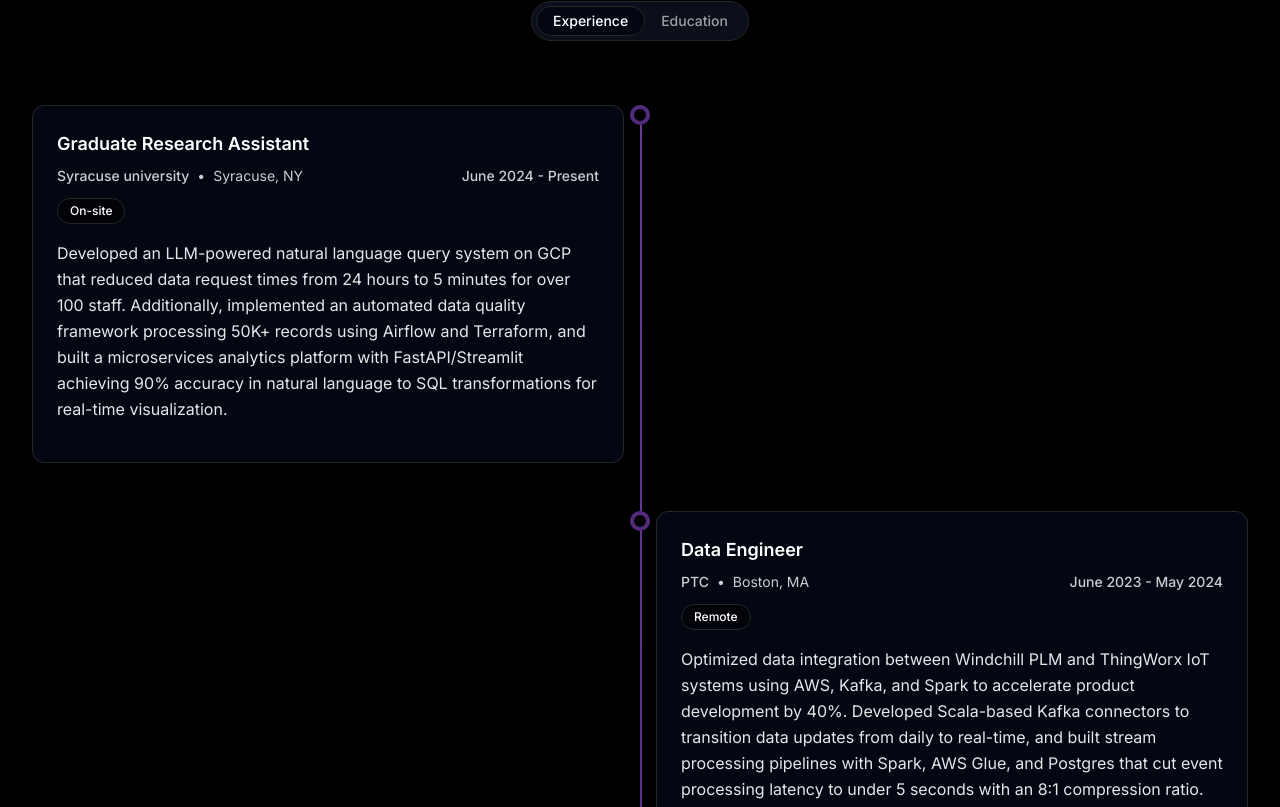
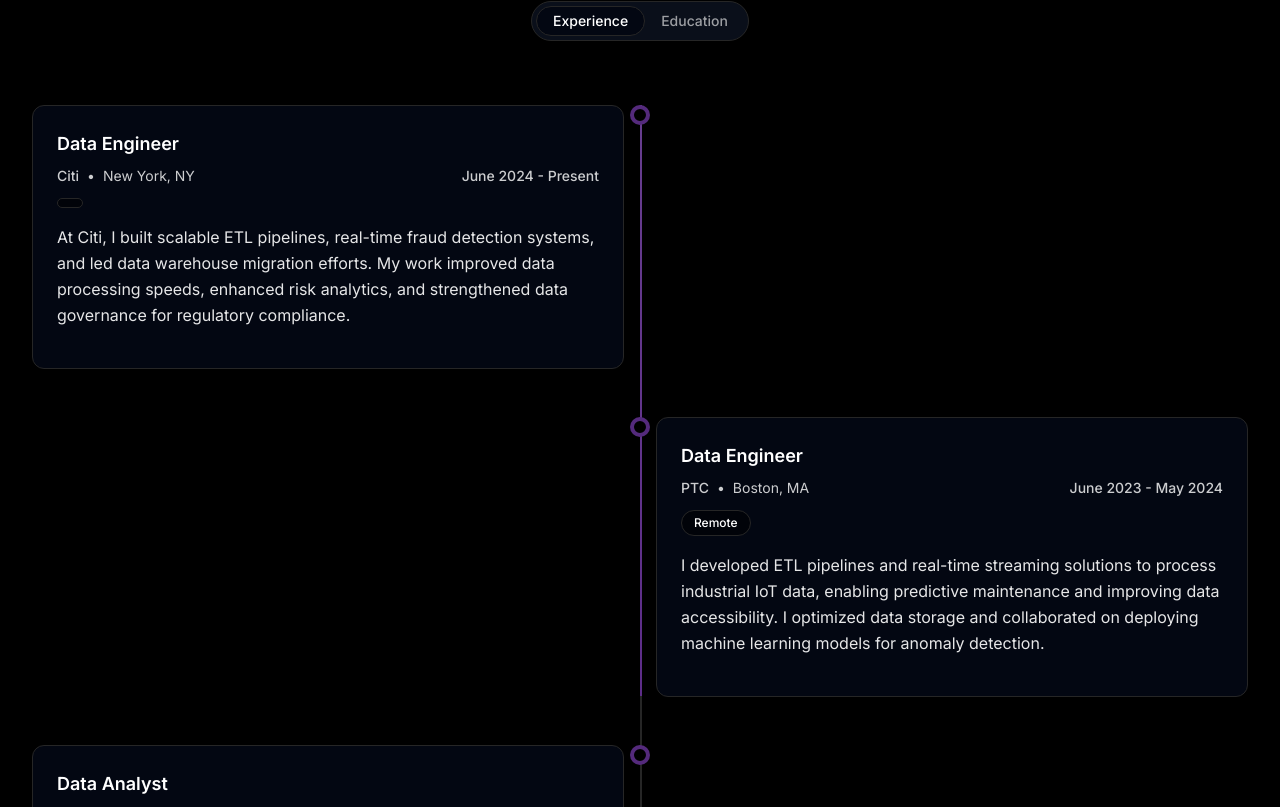
Before and after one commit to asJ26/Akhilesh-portfolio, a Next.js app: page / in a window 1280 px wide. Shown: the part 1893-2700 px from the top of the page. Built offline with nearby package versions, Linux system fonts and the light colour scheme.

Commit message:
Update Experience.tsx

```diff
--- a/src/components/home/Experience.tsx
+++ b/src/components/home/Experience.tsx
@@ -20,12 +20,12 @@ interface TimelineItem {
 
 const experiences: TimelineItem[] = [
   {
-    title: "Graduate Research Assistant",
-    organization: "Syracuse university",
-    location: "Syracuse, NY",
-    type: "On-site",
+    title: "Data Engineer",
+    organization: "Citi",
+    location: "New York, NY",
+    type: "",
     date: "June 2024 - Present",
-    description: "Developed an LLM-powered natural language query system on GCP that reduced data request times from 24 hours to 5 minutes for over 100 staff. Additionally, implemented an automated data quality framework processing 50K+ records using Airflow and Terraform, and built a microservices analytics platform with FastAPI/Streamlit achieving 90% accuracy in natural language to SQL transformations for real-time visualization."
+    description: "At Citi, I built scalable ETL pipelines, real-time fraud detection systems, and led data warehouse migration efforts. My work improved data processing speeds, enhanced risk analytics, and strengthened data governance for regulatory compliance."
   },
   {
     title: "Data Engineer",
@@ -33,15 +33,15 @@ const experiences: TimelineItem[] = [
     location: "Boston, MA",
     type: "Remote",
     date: "June 2023 - May 2024",
-    description: "Optimized data integration between Windchill PLM and ThingWorx IoT systems using AWS, Kafka, and Spark to accelerate product development by 40%. Developed Scala-based Kafka connectors to transition data updates from daily to real-time, and built stream processing pipelines with Spark, AWS Glue, and Postgres that cut event processing latency to under 5 seconds with an 8:1 compression ratio. Additionally, implemented CloudWatch-based monitoring dashboards with custom metrics to reduce incident response times by 50% across three regions."
+    description: "I developed ETL pipelines and real-time streaming solutions to process industrial IoT data, enabling predictive maintenance and improving data accessibility. I optimized data storage and collaborated on deploying machine learning models for anomaly detection."
   },
   {
-    title: "Junior Data Engineer",
+    title: "Data Analyst",
     organization: "Sigma Infosolutions",
     location: "Bangalore, INDIA",
     type: "Remote",
     date: "Jun 2020 - Jul 2022",
-    description: "Developed a centralized schema registry with Spring Boot and Azure SQL Database to manage 25+ schemas across 8 microservices, boosting deployment speed by 30%. Built a CDC aggregation system using Azure Data Factory and Event Hubs to process over 100K daily events from various databases. Created Power BI monitoring dashboards for ETL pipelines handling 50GB of monthly data, cutting the mean time to resolution from 2 hours to 30 minutes. Additionally, designed dbt models to monitor performance via 15+ KPIs, facilitating data-driven decisions to enhance pipeline reliability."
+    description: "At Sigma Infosolutions, I delivered data analytics and ETL solutions to improve e-Commerce and FinTech insights. I developed dashboards, automated data validation, and enhanced data pipelines, resulting in better decision-making and increased efficiency."
   },
 ];
 
```
